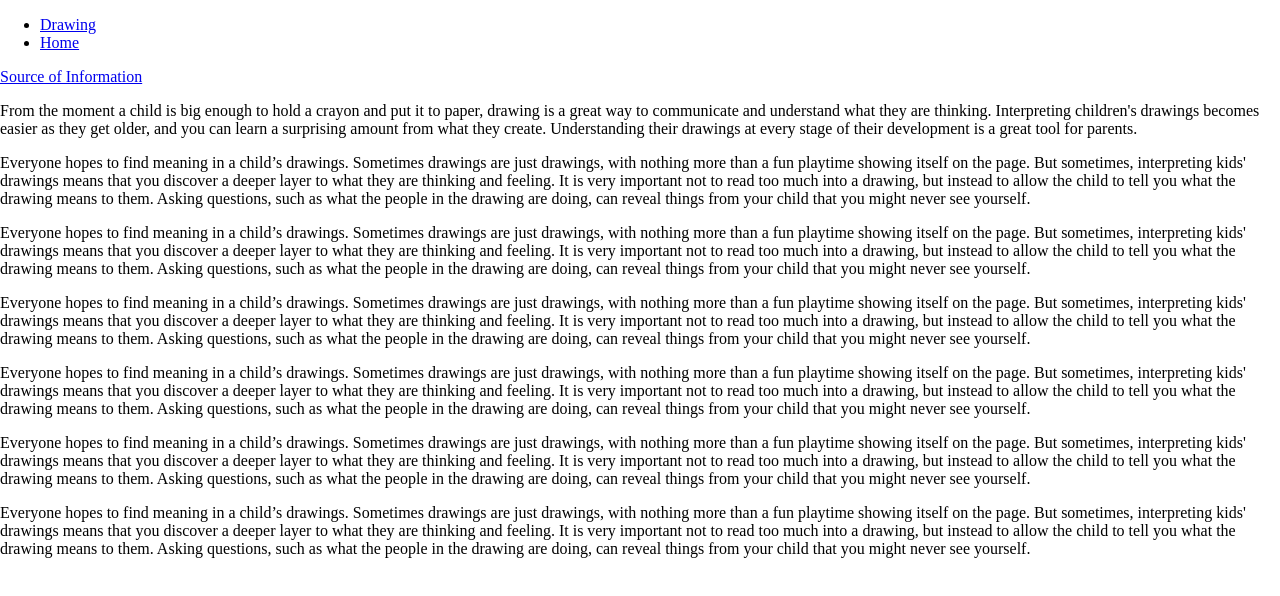
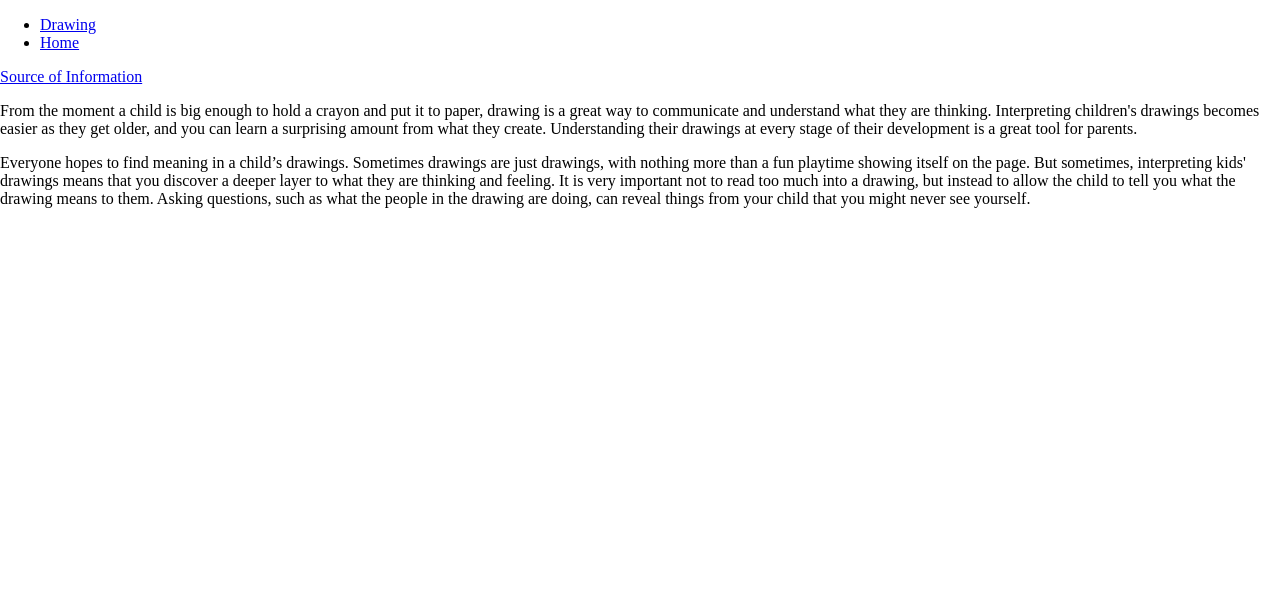
Before and after one commit to camorris/drawingPsychology, a plain HTML site: page index.html in a window 1280 px wide. Shown: the top 596 px of the page. Drawn offline with Linux system fonts and the light colour scheme.

Commit message:
deleted content

```diff
--- a/index.html
+++ b/index.html
@@ -18,11 +18,7 @@
       <a href="http://www.newkidscenter.com/Interpreting-Children's-Drawings.html" target="_blank">Source of Information</a>
       <p>From the moment a child is big enough to hold a crayon and put it to paper, drawing is a great way to communicate and understand what they are thinking. Interpreting children's drawings becomes easier as they get older, and you can learn a surprising amount from what they create. Understanding their drawings at every stage of their development is a great tool for parents.</p>
       <p>Everyone hopes to find meaning in a child’s drawings. Sometimes drawings are just drawings, with nothing more than a fun playtime showing itself on the page. But sometimes, interpreting kids' drawings means that you discover a deeper layer to what they are thinking and feeling. It is very important not to read too much into a drawing, but instead to allow the child to tell you what the drawing means to them. Asking questions, such as what the people in the drawing are doing, can reveal things from your child that you might never see yourself.</p>
-      <p>Everyone hopes to find meaning in a child’s drawings. Sometimes drawings are just drawings, with nothing more than a fun playtime showing itself on the page. But sometimes, interpreting kids' drawings means that you discover a deeper layer to what they are thinking and feeling. It is very important not to read too much into a drawing, but instead to allow the child to tell you what the drawing means to them. Asking questions, such as what the people in the drawing are doing, can reveal things from your child that you might never see yourself.</p>
-      <p>Everyone hopes to find meaning in a child’s drawings. Sometimes drawings are just drawings, with nothing more than a fun playtime showing itself on the page. But sometimes, interpreting kids' drawings means that you discover a deeper layer to what they are thinking and feeling. It is very important not to read too much into a drawing, but instead to allow the child to tell you what the drawing means to them. Asking questions, such as what the people in the drawing are doing, can reveal things from your child that you might never see yourself.</p>
-      <p>Everyone hopes to find meaning in a child’s drawings. Sometimes drawings are just drawings, with nothing more than a fun playtime showing itself on the page. But sometimes, interpreting kids' drawings means that you discover a deeper layer to what they are thinking and feeling. It is very important not to read too much into a drawing, but instead to allow the child to tell you what the drawing means to them. Asking questions, such as what the people in the drawing are doing, can reveal things from your child that you might never see yourself.</p>
-      <p>Everyone hopes to find meaning in a child’s drawings. Sometimes drawings are just drawings, with nothing more than a fun playtime showing itself on the page. But sometimes, interpreting kids' drawings means that you discover a deeper layer to what they are thinking and feeling. It is very important not to read too much into a drawing, but instead to allow the child to tell you what the drawing means to them. Asking questions, such as what the people in the drawing are doing, can reveal things from your child that you might never see yourself.</p>
-      <p>Everyone hopes to find meaning in a child’s drawings. Sometimes drawings are just drawings, with nothing more than a fun playtime showing itself on the page. But sometimes, interpreting kids' drawings means that you discover a deeper layer to what they are thinking and feeling. It is very important not to read too much into a drawing, but instead to allow the child to tell you what the drawing means to them. Asking questions, such as what the people in the drawing are doing, can reveal things from your child that you might never see yourself.</p>
+
 
     </div>
   <canvas id="draw" width="800" height="800"></canvas>
```
